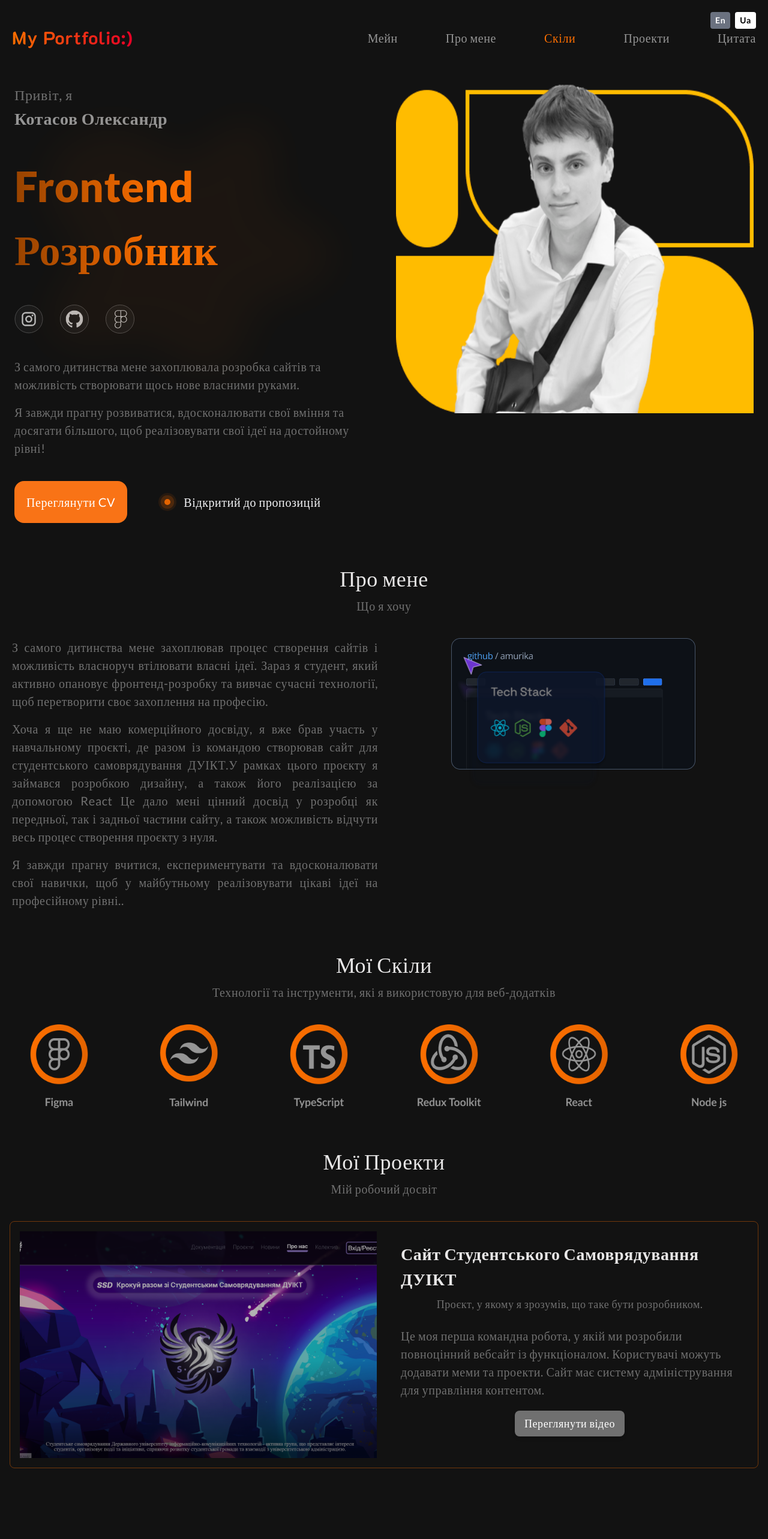
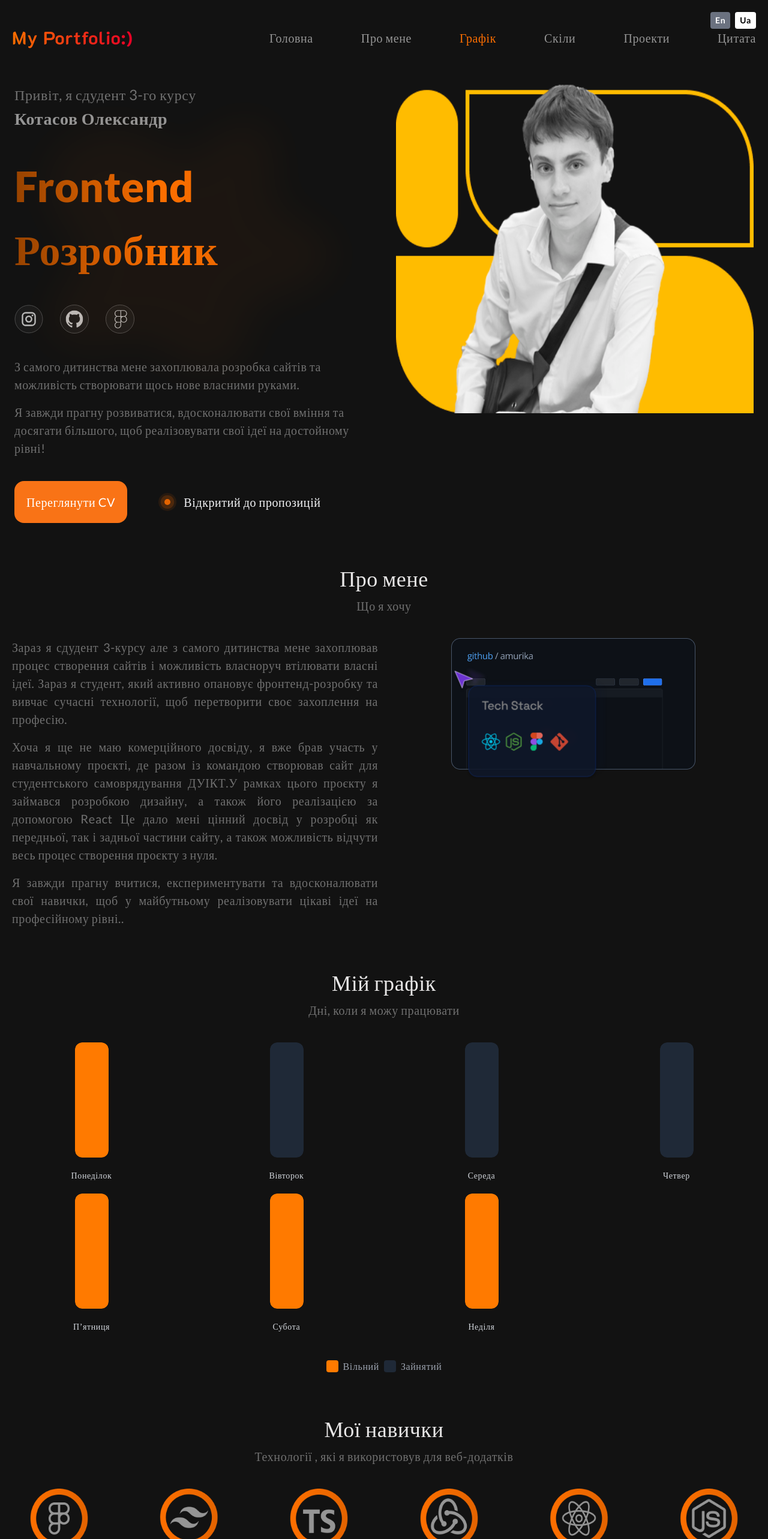
Before and after one commit to AmurikA/portfolio, a React (Vite) app: page /portfolio/1 in a window 1280 px wide. Shown: the top 2566 px of the page at 60% size. Built offline with nearby package versions, Linux system fonts and the light colour scheme.

Commit message:
add section Schedule and add cv

```diff
--- a/src/componens/layout/footer/Footer.tsx
+++ b/src/componens/layout/footer/Footer.tsx
@@ -16,7 +16,7 @@ const Footer: React.FC = () => {
                 </div>
                 <div className=" flex flex-col items-center laptop:flex-row laptop:justify-center">
                     <span className={"text-20px"}>{t("footerEmail")}</span>
-                    <span className={"ml-1 underline text-20px  "}>sasha24heroy@gmail.com</span>
+                    <span className={"ml-1 underline text-20px  "}>oleksandr.kotasov@gmail.com</span>
                 </div>
                 <div className="flex justify-center gap-7 mx-auto laptop:mx-0">
                     <ul className="flex gap-7">
--- a/src/componens/layout/header/module/Navbar.tsx
+++ b/src/componens/layout/header/module/Navbar.tsx
@@ -29,7 +29,7 @@ const Navbar: React.FC = () => {
         }
     }; useEffect(() => {
         const handleScroll = () => {
-            const sections = ["home", "about", "myStack", "projects", "quote"];
+            const sections = ["home", "about","schedule", "myStack", "projects", "quote"];
             let defaultSection = sections[0]; // За замовчуванням "home"
             let minDistance = Infinity;
 
@@ -50,7 +50,7 @@ const Navbar: React.FC = () => {
         };
 
         window.addEventListener("scroll", handleScroll);
-        handleScroll(); // Викликаємо одразу, щоб оновити стан при завантаженні сторінки
+        handleScroll();
 
         return () => {
             window.removeEventListener("scroll", handleScroll);
@@ -86,13 +86,46 @@ const Navbar: React.FC = () => {
             {/* Desktop Navigation */}
             <nav className="hidden laptop:flex">
                 <ul className="flex space-x-20 text-[20px] text-white-dark">
-                    <li><Link to="home" smooth={true} duration={500} offset={-100} className={`cursor-pointer transition-colors duration-300 ${active === "home" ? "text-active" : "text-white-dark"}`} onClick={()=>handleSetActive("home")}>{t("logo")}</Link></li>
-                    <li><Link to="about" smooth={true} duration={500} offset={-100} className={`cursor-pointer transition-colors duration-300 ${active === "about" ? "text-active" : "text-white-dark"}`} onClick={()=>handleSetActive("about")} >{t("about")}</Link>
+                    <li><Link to="home"
+                              smooth={true}
+                              duration={500}
+                              offset={-100}
+                              className={`cursor-pointer transition-colors duration-300 ${active === "home" ? "text-active" : "text-white-dark"}`}
+                              onClick={() => handleSetActive("home")}>{t("logo")}</Link></li>
+                    <li><Link to="about"
+                              smooth={true}
+                              duration={500}
+                              offset={-200}
+                              className={`cursor-pointer transition-colors duration-300 ${active === "about" ? "text-active" : "text-white-dark"}`}
+                              onClick={() => handleSetActive("about")}>{t("about")}</Link>
                     </li>
-                    <li><Link to="myStack" smooth={true} duration={500} offset={-100} className={`cursor-pointer transition-colors duration-300 ${active === "myStack" ? "text-active" : "text-white-dark"}`} onClick={()=>handleSetActive("myStack")}>{t("stack")}</Link>
+                    <li><Link to="schedule"
+                              smooth={true}
+                              duration={500}
+                              offset={-100}
+                              className={`cursor-pointer transition-colors duration-300 ${active === "schedule" ? "text-active" : "text-white-dark"}`}
+                              onClick={() => handleSetActive("schedule")}>{t("schedule")}</Link>
                     </li>
-                    <li><Link to="projects" smooth={true} duration={500} offset={-100} className={`cursor-pointer transition-colors duration-300 ${active === "projects" ? "text-active" : "text-white-dark"}`} onClick={()=>handleSetActive("projects")}>{t("projects")}</Link></li>
-                    <li><Link to="quote" smooth={true} duration={500}  offset={-100} className={`cursor-pointer transition-colors duration-300 ${active === "quote" ? "text-active" : "text-white-dark"}`} onClick={()=>handleSetActive("quote")}>{t("quote")}</Link>
+
+                    <li><Link to="myStack"
+                              smooth={true}
+                              duration={500}
+                              offset={-350}
+                              className={`cursor-pointer transition-colors duration-300 ${active === "myStack" ? "text-active" : "text-white-dark"}`}
+                              onClick={() => handleSetActive("myStack")}>{t("stack")}</Link>
+                    </li>
+                    <li><Link to="projects"
+                              smooth={true}
+                              duration={500}
+                              offset={-200}
+                              className={`cursor-pointer transition-colors duration-300 ${active === "projects" ? "text-active" : "text-white-dark"}`}
+                              onClick={() => handleSetActive("projects")}>{t("projects")}</Link></li>
+                    <li><Link to="quote"
+                              smooth={true}
+                              duration={500}
+                              offset={-100}
+                              className={`cursor-pointer transition-colors duration-300 ${active === "quote" ? "text-active" : "text-white-dark"}`}
+                              onClick={() => handleSetActive("quote")}>{t("quote")}</Link>
                     </li>
                 </ul>
             </nav>
--- a/src/componens/layout/main/Main.tsx
+++ b/src/componens/layout/main/Main.tsx
@@ -3,6 +3,7 @@ import About from "./about_section/About.tsx";
 import Project from "./project_section/Project.tsx";
 import MyStack from "./steck_section/MyStack.tsx";
 import Quote from "./quote_section/Quote.tsx";
+import Schedule from "./schedule_section/Schedule.tsx";
 
 const Main = () => {
 
@@ -10,6 +11,7 @@ const Main = () => {
         <div>
             <Indroduce/>
             <About/>
+            <Schedule/>
             <MyStack/>
             <Project/>
             <Quote/>
--- a/src/componens/layout/main/introduce_section/Introduce.tsx
+++ b/src/componens/layout/main/introduce_section/Introduce.tsx
@@ -5,6 +5,7 @@ import GitLogoImg from '../../../../assets/github.svg';
 import FigmaLogoImg from '../../../../assets/figma.svg';
 import sircle from "../../../../assets/sircle.svg"
 import vector from "../../../../assets/vector.svg"
+import cvFile from '../../../../../public/assets/cv.pdf';
 import {useTranslation} from "react-i18next";
 
 const Introduce: React.FC = () => {
@@ -52,18 +53,23 @@ const Introduce: React.FC = () => {
                 </div>
                 <div className="mx-auto px-5   text-16px phoneLg:text-24px laptop:mx-0 laptop:text-start laptop:text-20px laptop:px-0">
                     <div
-                        className="space-y-4" // Додаємо відступи між параграфами
+                        className="space-y-4"
                         dangerouslySetInnerHTML={{__html: t("describeMe")}}
                     />
                 </div>
                 <div className={"items-center justify-center w-full mx-auto flex flex-col  tablet:flex-row laptop:mx-0 laptop:justify-start "}>
-                    <div className="bg-orange-500 p-5 rounded-2xl text-white text-center text-24px  phoneLg:text-30px tablet:p-5 tablet:text-24px laptop:text-20px px-5">
+                    <a
+                        href={cvFile}
+                        target="_blank"
+                        rel="noopener noreferrer"
+                        className="block bg-orange-500 p-5 rounded-2xl text-white text-center text-24px phoneLg:text-30px tablet:p-5 tablet:text-24px laptop:text-20px cursor-pointer"
+                    >
                         {t("downloadCv")}
-                    </div>
+                    </a>
                     <div className="flex items-center my-3 tablet:ml-5">
                         <img src={sircle} alt={"Tiktok Logo"} className={" px-3 my-3 tablet:my-0 tablet:ml-5"}/>
                         <h1 className={"text-gray-100 rounded-2xl text-center text-14px  phoneLg:text-20px"}>
-                            {t("hire")}
+                        {t("hire")}
 
                         </h1>
                     </div>
--- /dev/null
+++ b/src/componens/layout/main/schedule_section/Schedule.tsx
@@ -0,0 +1,50 @@
+import React from 'react';
+import {useTranslation} from "react-i18next";
+
+
+const Schedule: React.FC = () => {
+    const {t} = useTranslation();
+    const days = [
+        {name: t("days.monday"), available: true},
+        {name: t("days.tuesday"), available: false},
+        {name: t("days.wednesday"), available: false},
+        {name: t("days.thursday"), available: false},
+        {name: t("days.friday"), available: true},
+        {name: t("days.saturday"), available: true},
+        {name: t("days.sunday"), available: true},
+    ];
+    return (
+        <div id="schedule" className="container flex flex-col gap-5 mx-auto py-5 ">
+            <div className="flex flex-col justify-center items-center py-5">
+                <h1 className={"text-4xl py-3 text-heading-bg"}>{t("mySchedule")}</h1>
+                <span className="text-xl text-describe-gray text-center">{t("describeSchedule")}
+                </span>
+            </div>
+            <div className="grid grid-cols-2 gap-5 tablet:grid-cols-3 laptop:grid-cols-4 justify-center">
+                {days.map((days) => (
+                    <div key={days.name} className="flex flex-col items-center gap-3">
+                        <div
+                            className={`w-14 rounded-xl flex items-end justify-center overflow-hidden transition-all duration-300 h-48`}
+                        >
+                            <div
+                                className={`w-full rounded-xl ${days.available ? "bg-[#ff7a00]" : "bg-gray-800"} shadow-sm`}
+                                style={{height: "100%"}}
+                            />
+                        </div>
+                        <div className="mt-2 text-sm text-gray-300 whitespace-nowrap">{days.name}</div>
+                    </div>
+                ))}
+            </div>
+            <span className="  flex-col tablet:flex-row   text-gray-400 text-center flex items-center justify-center gap-2 mt-6">
+                <span className="inline-block w-5 h-5 rounded bg-[#ff7a00]"/>
+                <span>{t("statusAvailable")}</span>
+                <span className="inline-block w-5 h-5 rounded bg-gray-800"/>
+                <span>{t("statusBusy")}</span>
+            </span>
+        </div>
+
+
+    );
+};
+
+export default Schedule;
--- a/src/locales/en/translation.json
+++ b/src/locales/en/translation.json
@@ -2,10 +2,11 @@
   "logo": "Home",
   "about": "About ",
   "projects": "Projects",
+  "schedule": "Schedule",
   "stack": "MySkills",
   "quote":"Quote",
   "contact": "Contacts",
-  "hi": "Hi I am ",
+  "hi": "Hi I am 3rd year student ",
   "myName": "Kotasov Oleksandr",
   "job": "Frontend Developer",
   "describeMe": "<p>Since childhood, I have been fascinated by web development and the ability to create something new with my own hands.</p><p>I always strive to grow, improve my skills, and achieve more in order to bring my ideas to life at a high level!</p>",
@@ -13,6 +14,19 @@
   "hire": "Available for Hire",
   "aboutMe": "About Me",
   "aboutDescribe": "What i want",
+  "days": {
+    "monday": "Monday",
+    "tuesday": "Tuesday",
+    "wednesday": "Wednesday",
+    "thursday": "Thursday",
+    "friday": "Friday",
+    "saturday": "Saturday",
+    "sunday": "Sunday"
+  },
+ "statusAvailable": "Available",
+  "statusBusy": "Busy",
+  "mySchedule": "My Schedule",
+  "describeSchedule": "Days I Can Work",
   "myChild": "<p>Since childhood, I have been fascinated by the process of creating websites and the ability to bring my own ideas to life. Now, I am a student actively learning frontend development and studying modern technologies to turn my passion into a profession.</p> <p>Although I do not yet have commercial experience, I have participated in an educational project where, together with a team, I created a website for the student government of DUKiT. As part of this project, I worked on both the design and its implementation using React. This gave me valuable experience in both frontend and backend development, as well as an opportunity to experience the full process of creating a project from scratch.</p> <p>I am always eager to learn, experiment, and improve my skills so that in the future, I can bring interesting ideas to life at a professional level.</p>",
   "myStack": "My Skills",
   "techDescribe": "Technologies and tools I use for web applications",
--- a/src/locales/ua/translation.json
+++ b/src/locales/ua/translation.json
@@ -1,21 +1,35 @@
 {
-  "logo": "Мейн",
+  "logo": "Головна",
   "about": "Про мене",
   "projects": "Проекти",
   "stack": "Скіли",
+  "schedule": "Графік",
   "quote":"Цитата",
   "contact": "Контакти",
-  "hi": "Привіт, я  ",
+  "hi": "Привіт, я сдудент 3-го курсу ",
   "myName": "Котасов Олександр",
   "job": "Frontend Розробник",
-  "describeMe": "<p>З самого дитинства мене захоплювала розробка сайтів та можливість створювати щось нове власними руками.</p><p> Я завжди прагну розвиватися, вдосконалювати свої вміння та досягати більшого, щоб реалізовувати свої ідеї на достойному рівні!</p>",
+  "describeMe": "<p> З самого дитинства мене захоплювала розробка сайтів та можливість створювати щось нове власними руками.</p><p> Я завжди прагну розвиватися, вдосконалювати свої вміння та досягати більшого, щоб реалізовувати свої ідеї на достойному рівні!</p>",
   "downloadCv": "Переглянути CV",
   "hire": "Відкритий до пропозицій",
   "aboutMe": "Про мене ",
   "aboutDescribe": "Що я хочу",
-  "myChild": " <p>З самого дитинства мене захоплював процес створення сайтів і можливість власноруч втілювати власні ідеї. Зараз я студент, який активно опановує фронтенд-розробку та вивчає сучасні технології, щоб перетворити своє захоплення на професію.</p> <p> Хоча я ще не маю комерційного досвіду, я вже брав участь у навчальному проєкті, де разом із командою створював сайт для студентського самоврядування ДУІКТ.У рамках цього проєкту я займався розробкою дизайну, а також його реалізацією за допомогою React Це дало мені цінний досвід у розробці як передньої, так і задньої частини сайту, а також можливість відчути весь процес створення проєкту з нуля.</p> <p>Я завжди прагну вчитися, експериментувати та вдосконалювати свої навички, щоб у майбутньому  реалізовувати цікаві ідеї на професійному рівні..</p>",
-  "myStack": "Мої Скіли",
-  "techDescribe": "Технології та інструменти, які я використовую для веб-додатків",
+  "mySchedule": "Мій графік",
+  "describeSchedule": "Дні, коли я можу працювати",
+  "days": {
+    "monday": "Понеділок",
+    "tuesday": "Вівторок",
+    "wednesday": "Середа",
+    "thursday": "Четвер",
+    "friday": "Пʼятниця",
+    "saturday": "Субота",
+    "sunday": "Неділя"
+  },
+  "statusAvailable": "Вільний",
+  "statusBusy": "Зайнятий",
+  "myChild": " <p>Зараз я сдудент 3-курсу але з самого дитинства мене захоплював процес створення сайтів і можливість власноруч втілювати власні ідеї. Зараз я студент, який активно опановує фронтенд-розробку та вивчає сучасні технології, щоб перетворити своє захоплення на професію.</p> <p> Хоча я ще не маю комерційного досвіду, я вже брав участь у навчальному проєкті, де разом із командою створював сайт для студентського самоврядування ДУІКТ.У рамках цього проєкту я займався розробкою дизайну, а також його реалізацією за допомогою React Це дало мені цінний досвід у розробці як передньої, так і задньої частини сайту, а також можливість відчути весь процес створення проєкту з нуля.</p> <p>Я завжди прагну вчитися, експериментувати та вдосконалювати свої навички, щоб у майбутньому  реалізовувати цікаві ідеї на професійному рівні..</p>",
+  "myStack": "Мої навички",
+  "techDescribe": "Технології , які я використовув для веб-додатків",
   "projectSection": "Мої Проекти",
   "projectSubtext": "Мій робочий досвіт",
   "myProjects": [
```
Also changed, not shown: 1 other file (tests, documents, lock files or other folders).
